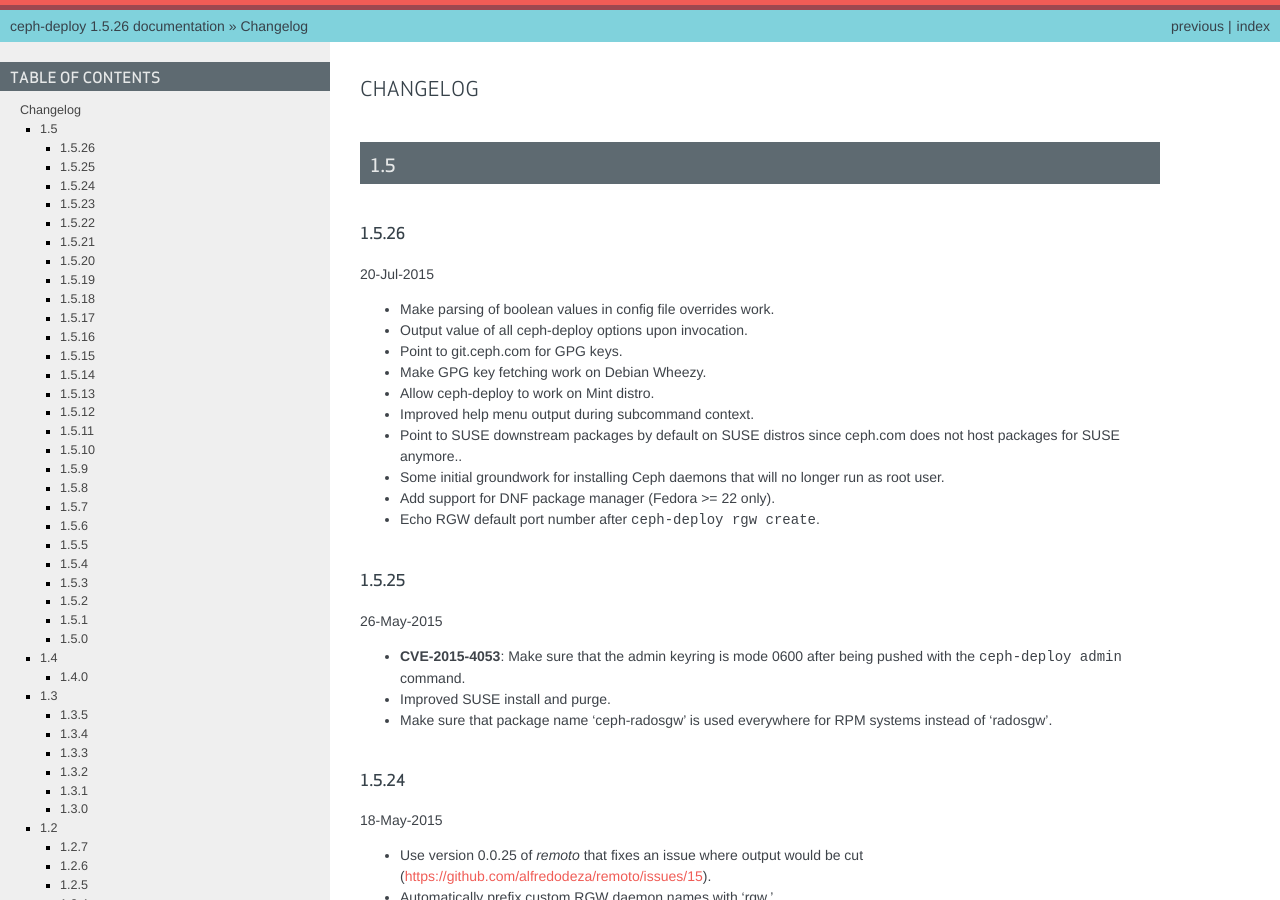
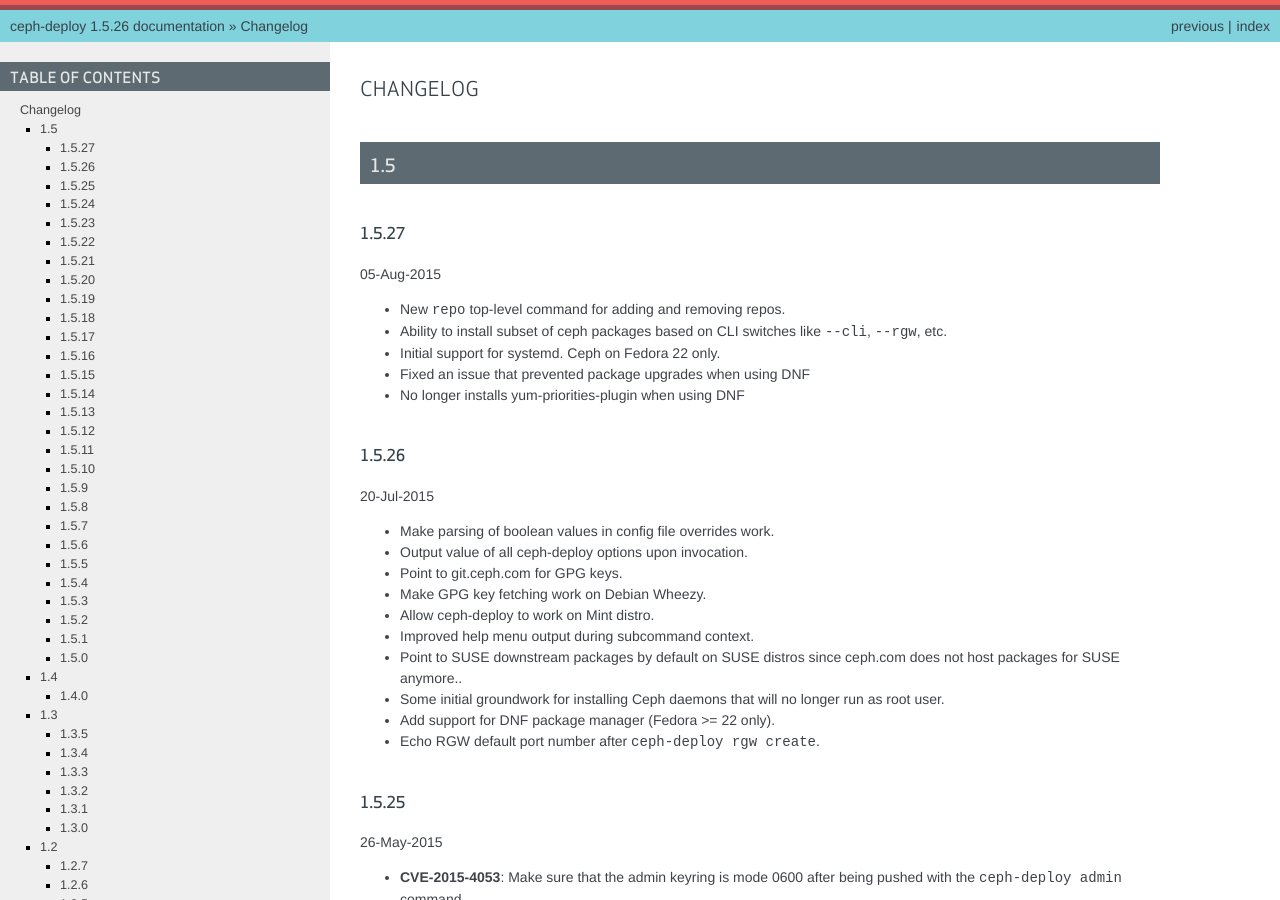
Before and after one commit to ceph/ceph-deploy, a Sphinx documentation site: the page built from docs/source/changelog.rst, in a window 1280 px wide and 900 px high. Built offline with Sphinx 7.4.7, drawn with Linux system fonts in a browser that asks for light colours.

Commit message:
[RM-12626] Update changelog
Signed-off-by: Travis Rhoden <trhoden@redhat.com>

```diff
--- a/docs/source/changelog.rst
+++ b/docs/source/changelog.rst
@@ -3,6 +3,17 @@
 
 1.5
 ---
+
+1.5.27
+^^^^^^
+05-Aug-2015
+
+* New ``repo`` top-level command for adding and removing repos.
+* Ability to install subset of ceph packages based on CLI switches like
+  ``--cli``, ``--rgw``, etc.
+* Initial support for systemd.  Ceph on Fedora 22 only.
+* Fixed an issue that prevented package upgrades when using DNF
+* No longer installs yum-priorities-plugin when using DNF
 
 1.5.26
 ^^^^^^
@@ -35,7 +46,7 @@
 ^^^^^^
 18-May-2015
 
-* Use version 0.0.25 of `remoto` that fixes an issue where output would be cut
+* Use version 0.0.25 of ``remoto`` that fixes an issue where output would be cut
   (https://github.com/alfredodeza/remoto/issues/15).
 * Automatically prefix custom RGW daemon names with 'rgw.'
 * Log an error message when deploying MDS in RHEL distros fails as it may not
```
